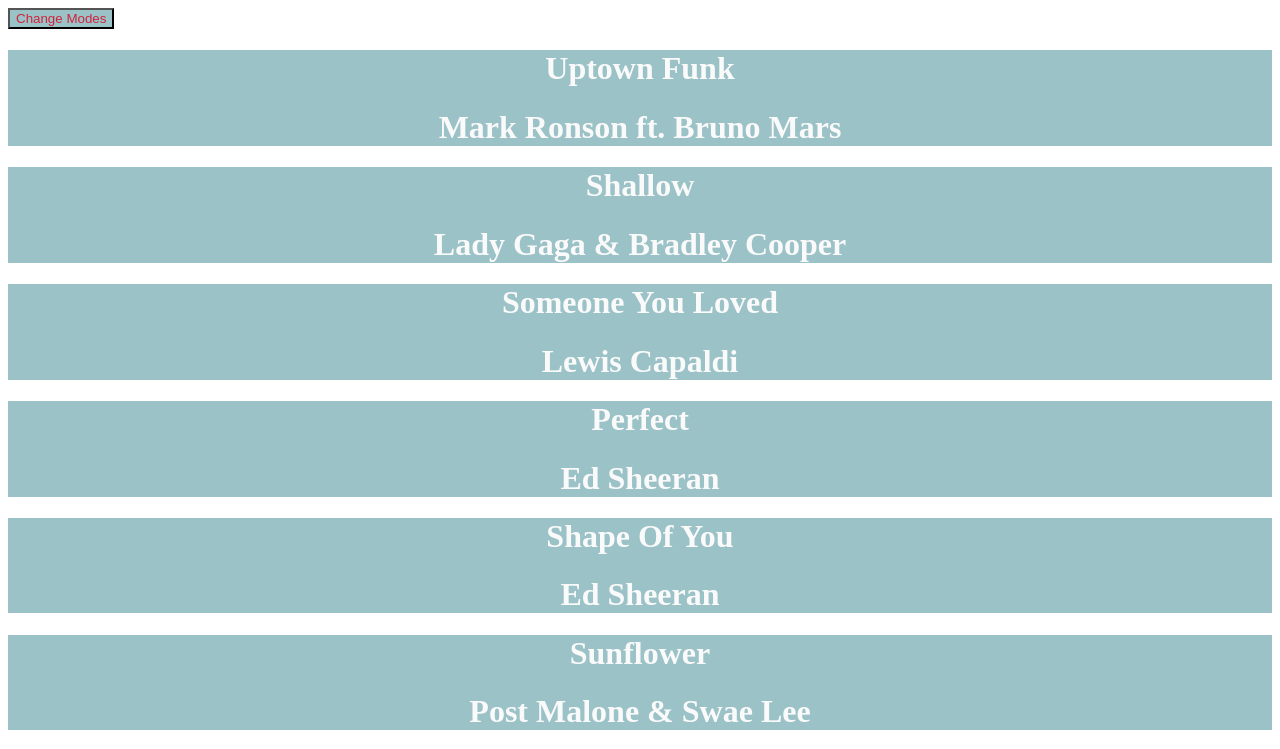
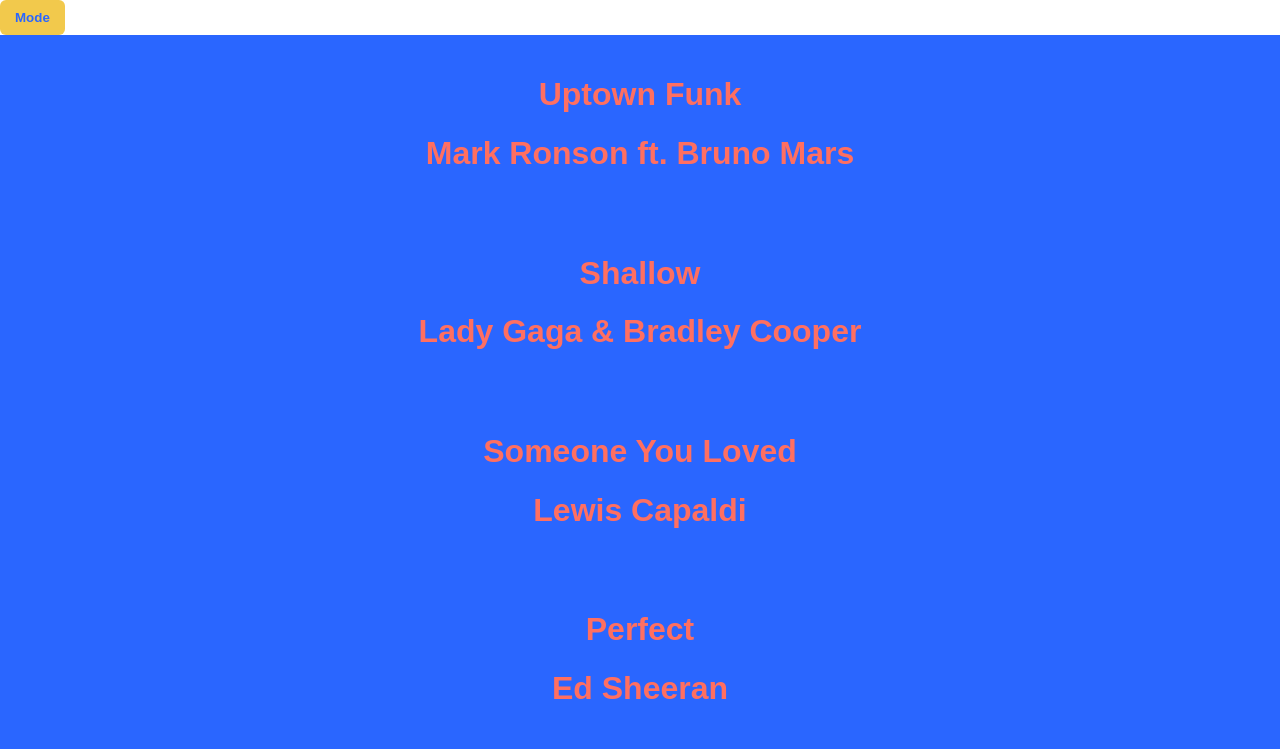
Before and after one commit to staten-island-tech/vite-project-Juiceman78, a website built with Vite: page vite-project/index.html in a window 1280 px wide. Shown: the top 749 px of the page. Built offline with nearby package versions, Linux system fonts and the light colour scheme.

Commit message:
Callitaday

```diff
--- a/vite-project/index.html
+++ b/vite-project/index.html
@@ -7,7 +7,7 @@
     <title>Music Playlist Builder</title>
   </head>
   <body>
-    <button class="mode">Change Modes</button>
+    <button class="mode">Mode</button>
 
     <div id="app"></div>
     <script type="module" src="/src/main.js"></script>
--- a/vite-project/src/main.js
+++ b/vite-project/src/main.js
@@ -48,3 +48,13 @@
   });
 }
 inject(songs);
+
+document.querySelector(".mode").addEventListener("click", function () {
+  if (document.body.classList.contains("light")) {
+    document.body.classList.add("dark");
+    document.body.classList.remove("light");
+  } else {
+    document.body.classList.add("light");
+    document.body.classList.remove("dark");
+  }
+});
--- a/vite-project/src/style.css
+++ b/vite-project/src/style.css
@@ -1,20 +1,69 @@
 :root {
-  --primary-color: #fbfafb;
-  --secondary-color: #9ac2c7;
-  --tertiary-color: #d0233d;
+  /* Base Color Definitions */
+  --royalblue: #2a66ff;
+  --softgold: #f2c94c;
+  --coral: #ff6f61;
 
-  --dprimary-color: #2c2e30;
-  --dsecondary-color: #dfecc1;
-  --dtertiary-color: #a8aaa9;
+  --cyan: #32e8ff;
+  --magenta: #ff4ef0;
+  --yellow: #ffe84a;
+
+  /* Defaults (light mode fallback) */
+  --primary: var(--royalblue);
+  --secondary: var(--softgold);
+  --tertiary: var(--coral);
+
+  --bg: white;
+  --text: black;
 }
+
+.light {
+  --primary: var(--royalblue);
+  --secondary: var(--softgold);
+  --tertiary: var(--coral);
+
+  --bg: white;
+  --text: black;
+}
+
+.dark {
+  --primary: var(--cyan);
+  --secondary: var(--magenta);
+  --tertiary: var(--yellow);
+
+  --bg: #000000;
+  --text: var(--primary);
+}
+
+/* ---------- Global Theme Styles ---------- */
+
+body {
+  background-color: var(--bg);
+  color: var(--text);
+  margin: 0;
+  font-family: sans-serif;
+}
+
+/* ---------- Component Styling ---------- */
+
 .songs {
-  background-color: var(--secondary-color);
+  background-color: var(--primary);
+  color: white;
   text-align: center;
+  padding: 20px;
 }
+
 .song {
-  color: var(--primary-color);
+  color: var(--tertiary);
+  font-weight: bold;
 }
+
 .mode {
-  color: var(--tertiary-color);
-  background-color: var(--secondary-color);
+  color: var(--primary);
+  background-color: var(--secondary);
+  padding: 10px 15px;
+  border-radius: 6px;
+  border: none;
+  cursor: pointer;
+  font-weight: bold;
 }
```
Also changed, not shown: 2 other files.
